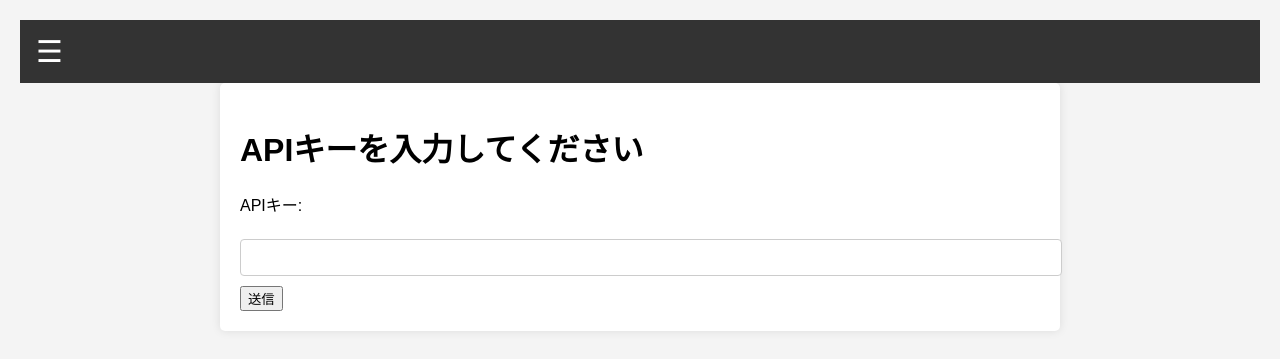
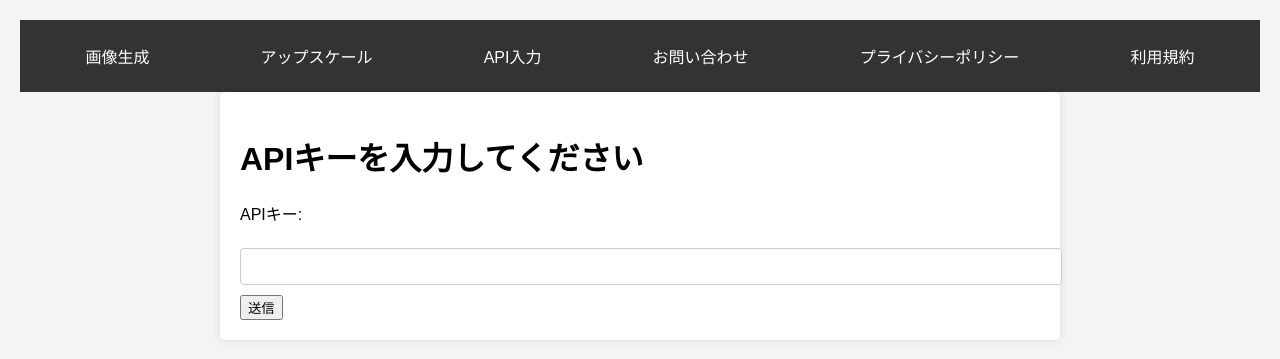
Before and after one commit to halcy8312/SD3, a Flask app: page / in a window 1280 px wide. Shown: the top 359 px of the page. Run offline with Flask 3, Linux system fonts and the light colour scheme.

Commit message:
タブ追加9

```diff
--- a/static/styles.css
+++ b/static/styles.css
@@ -8,42 +8,24 @@ body {
 .navbar {
     overflow: hidden;
     background-color: #333;
-    position: relative;
+    padding: 10px;
+    display: flex;
+    justify-content: space-around;
 }
 
-.menu-icon {
-    font-size: 30px;
+.nav-button {
+    color: white;
+    text-align: center;
+    padding: 14px 16px;
+    text-decoration: none;
+    display: inline-block;
+    font-size: 16px;
     cursor: pointer;
-    color: white;
-    padding: 14px 16px;
-    display: inline-block;
 }
 
-.navbar .dropdown-content {
-    display: none;
-    position: absolute;
-    background-color: #f9f9f9;
-    min-width: 160px;
-    box-shadow: 0px 8px 16px 0px rgba(0,0,0,0.2);
-    z-index: 1;
-    top: 50px;
-}
-
-.navbar .dropdown-content.show {
-    display: block;
-}
-
-.navbar .dropdown-content a {
-    float: none;
+.nav-button:hover {
+    background-color: #ddd;
     color: black;
-    padding: 12px 16px;
-    text-decoration: none;
-    display: block;
-    text-align: left;
-}
-
-.navbar .dropdown-content a:hover {
-    background-color: #ddd;
 }
 
 .content {
--- a/templates/base.html
+++ b/templates/base.html
@@ -5,19 +5,15 @@
     <meta name="viewport" content="width=device-width, initial-scale=1.0">
     <title>{% block title %}{% endblock %}</title>
     <link rel="stylesheet" href="{{ url_for('static', filename='styles.css') }}">
-    <script defer src="{{ url_for('static', filename='script.js') }}"></script>
 </head>
 <body>
     <div class="navbar">
-        <div class="menu-icon" onclick="toggleMenu()">&#9776;</div>
-        <div class="dropdown-content" id="dropdownMenu">
-            <a href="{{ url_for('generate') }}">画像生成</a>
-            <a href="{{ url_for('upscale') }}">アップスケール</a>
-            <a href="{{ url_for('index') }}">API入力</a>
-            <a href="{{ url_for('contact') }}">お問い合わせ</a>
-            <a href="{{ url_for('privacy_policy') }}">プライバシーポリシー</a>
-            <a href="{{ url_for('terms_of_service') }}">利用規約</a>
-        </div>
+        <a href="{{ url_for('generate') }}" class="nav-button">画像生成</a>
+        <a href="{{ url_for('upscale') }}" class="nav-button">アップスケール</a>
+        <a href="{{ url_for('index') }}" class="nav-button">API入力</a>
+        <a href="{{ url_for('contact') }}" class="nav-button">お問い合わせ</a>
+        <a href="{{ url_for('privacy_policy') }}" class="nav-button">プライバシーポリシー</a>
+        <a href="{{ url_for('terms_of_service') }}" class="nav-button">利用規約</a>
     </div>
     <div class="content">
         {% block content %}{% endblock %}
```
